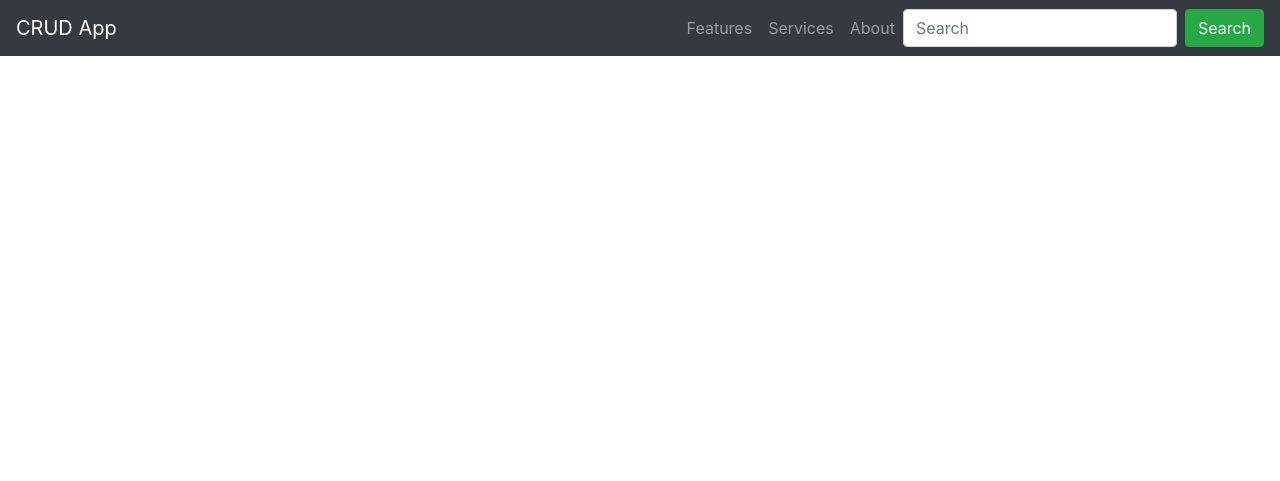
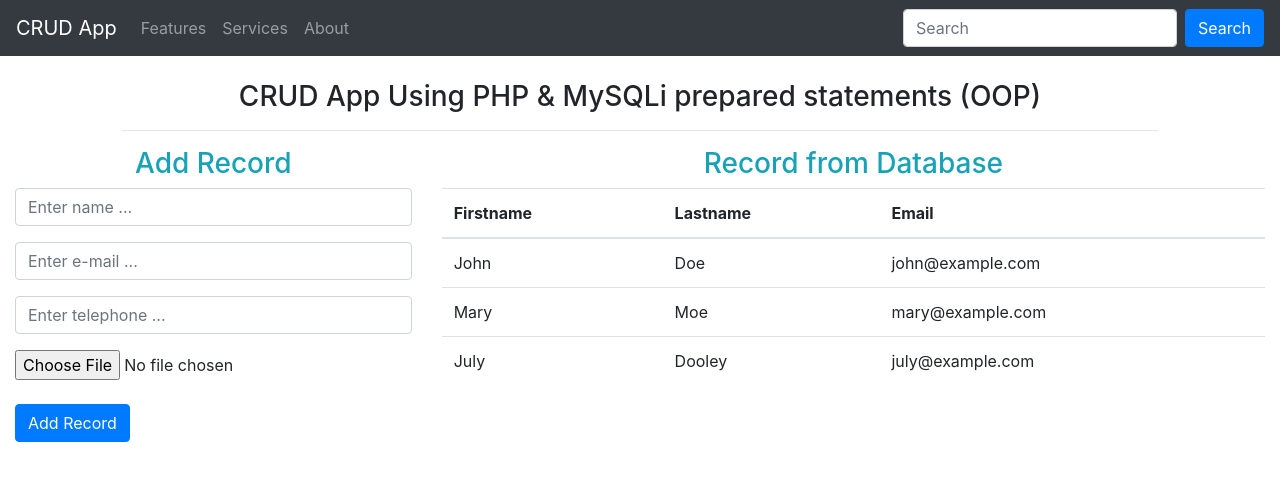
Before and after one commit to Filip911/CRUD1, a PHP site: page / in a window 1280 px wide. Shown: the top 481 px of the page. Run offline with PHP 8.4, Linux system fonts and the light colour scheme.

Commit message:
almost finish

```diff
--- a/index.php
+++ b/index.php
@@ -31,7 +31,7 @@
 
         <!-- Navbar links -->
         <div class="collapse navbar-collapse" id="collapsibleNavbar">
-            <ul class="navbar-nav ml-auto">
+            <ul class="navbar-nav">
             <li class="nav-item">
                 <a class="nav-link" href="#">Features</a>
             </li>
@@ -42,11 +42,70 @@
                 <a class="nav-link" href="#">About</a>
             </li>
             </ul>
-            <form class="form-inline" action="/action_page.php">
-                <input class="form-control mr-sm-2" type="text" placeholder="Search">
-                <button class="btn btn-success" type="submit">Search</button>
-            </form>
         </div>
+        <form class="form-inline" action="/action_page.php">
+            <input class="form-control mr-sm-2" type="text" placeholder="Search">
+            <button class="btn btn-primary" type="submit">Search</button>
+       </form>
     </nav>
+    <div class="container-fluid">
+        <div class="row justify-content-center">
+            <div class="col-md-10">
+                <h3 class="text-center mt-4">CRUD App Using  PHP & MySQLi prepared statements (OOP)</h3>
+                <hr>
+            </div>
+        </div>
+        <div class="row">
+            <div class="col-md-4">
+                <h3 class="text-center text-info">Add Record</h3>
+                <form action="#" method="post" enctype="multipart/form-data">
+                    <div class="form-group">
+                        <input type="text" name="name" class="form-control" placeholder="Enter name ..." required>
+                    </div>
+                    <div class="form-group">
+                        <input type="email" name="email" class="form-control" placeholder="Enter e-mail ..." required>
+                    </div>
+                    <div class="form-group">
+                        <input type="tel" name="phone" class="form-control" placeholder="Enter telephone ..." required>
+                    </div>
+                    <div class="form-group">
+                        <input type="file" name="image" class="custom-file">
+                    </div>
+                    <div class="form-group">
+                        <input type="submit" name="add" class="btn btn-primary" value="Add Record">
+                    </div>
+                </form>
+            </div>
+            <div class="col-md-8">
+            <h3 class="text-center text-info">Record from Database</h3>
+            <table class="table">
+                <thead>
+                <tr>
+                    <th>Firstname</th>
+                    <th>Lastname</th>
+                    <th>Email</th>
+                </tr>
+                </thead>
+                <tbody>
+                <tr>
+                    <td>John</td>
+                    <td>Doe</td>
+                    <td>john@example.com</td>
+                </tr>
+                <tr>
+                    <td>Mary</td>
+                    <td>Moe</td>
+                    <td>mary@example.com</td>
+                </tr>
+                <tr>
+                    <td>July</td>
+                    <td>Dooley</td>
+                    <td>july@example.com</td>
+                </tr>
+                </tbody>
+            </table>
+            </div>
+        </div>
+    </div>
 </body>
 </html>
```
